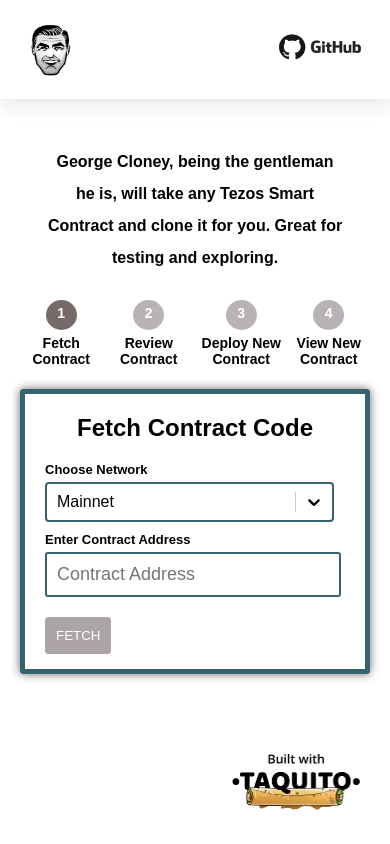
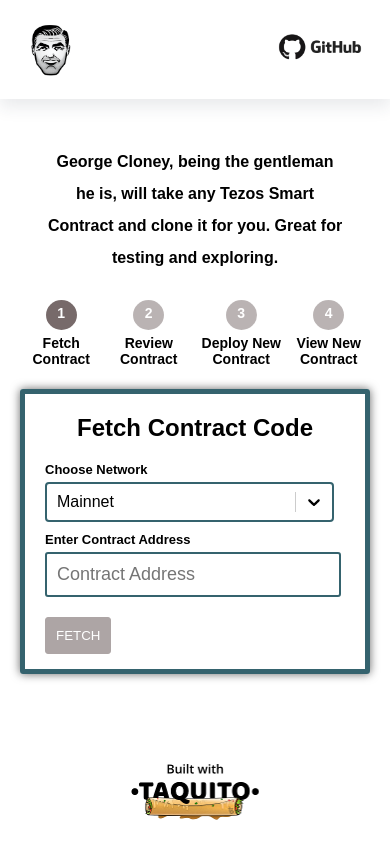
Before and after one commit to ecadlabs/george-cloney, a React (Create React App) app: page / in a window 390 px wide. Built offline with nearby package versions, Linux system fonts and the light colour scheme.

Commit message:
chore: update logo palcement

```diff
--- a/src/App.css
+++ b/src/App.css
@@ -33,6 +33,14 @@
   }
   .title-group img {
     width: 0px;
+  }
+  .built-with-taquito-logo {
+    display: flex !important;
+    justify-content: center !important;
+    margin: 0 auto !important;
+    /* margin: 0 auto !important;*/
+    margin-top: 90px !important;
+    margin-bottom: -10px !important;
   }
 }
 
@@ -215,12 +223,10 @@
 }
 
 .built-with-taquito-logo {
-  margin-top: 60px;
-  margin-bottom: 30px;
+  margin-top: 14vw;
+  margin-bottom: -10vw;
   margin-right: 30px;
-  position: fixed;
-  bottom: 0;
-  right: 0;
+  margin-left: 80vw;
 }
 
 .show {
```
